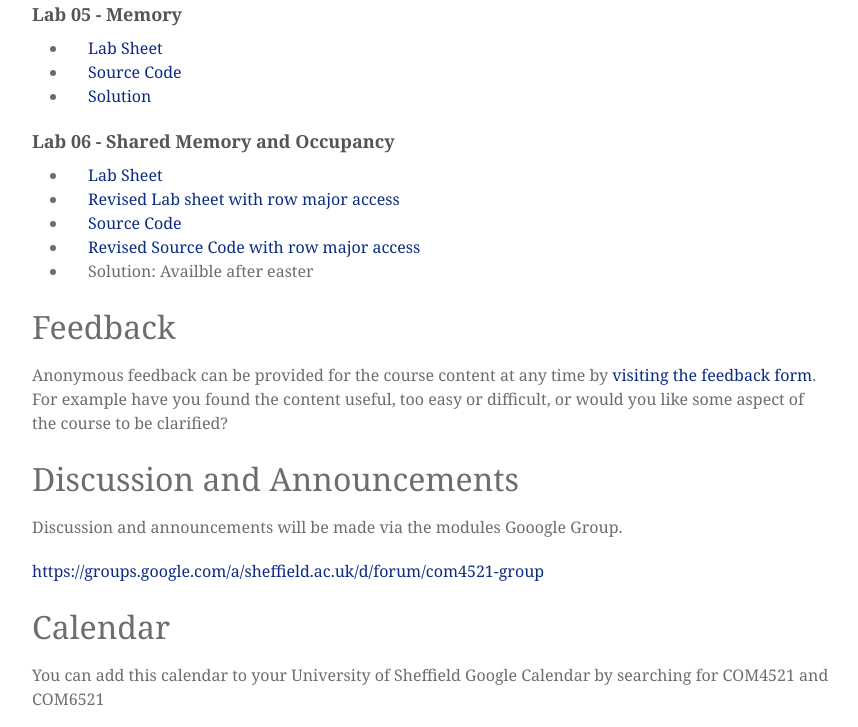
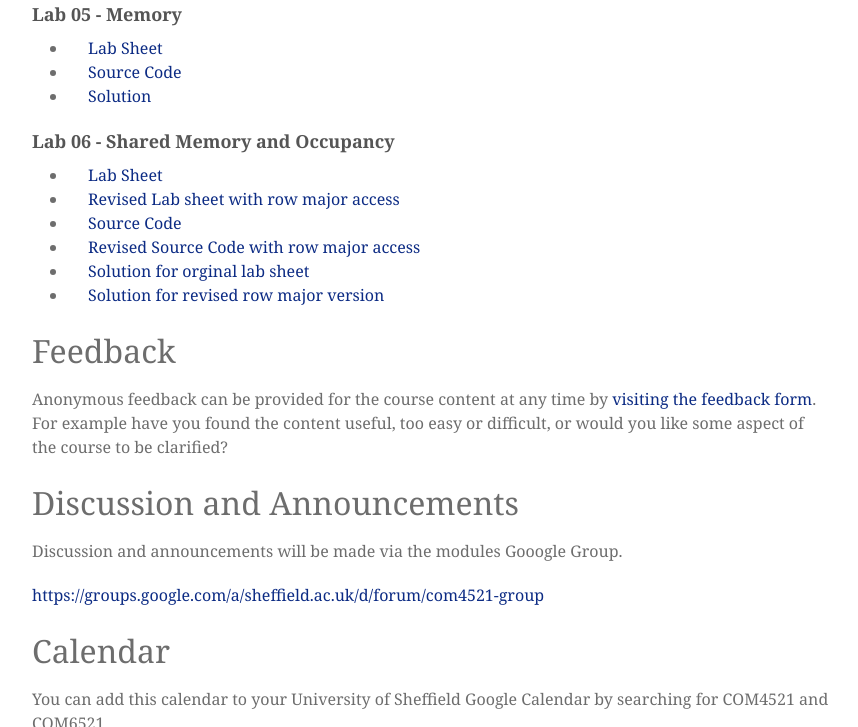
Before and after one commit to mondus/mondus.github.io, a Jekyll site: the page built from teaching/COM4521/index.md, in a window 1280 px wide and 900 px high, scrolled down 3308 px, cut to the strip 0-727 px from the top of the window. Shown: the whole strip, without its empty margins (208-1066 px from the left). Built offline with Jekyll 4.4.1, drawn with Linux system fonts in a browser that asks for light colours; nearby versions of some CDN libraries; some web fonts are replaced.

Commit message:
Update index.md

```diff
--- a/teaching/COM4521/index.md
+++ b/teaching/COM4521/index.md
@@ -145,7 +145,8 @@ A [Lab FAQ document](https://docs.google.com/a/sheffield.ac.uk/document/d/1w4k87
 * [Revised Lab sheet with row major access](https://drive.google.com/a/sheffield.ac.uk/file/d/0B2HbOiEppVPMLXFqaHBlcHRuVTQ/view?usp=sharing)
 * [Source Code](https://drive.google.com/a/sheffield.ac.uk/file/d/0B2HbOiEppVPMNjBxbnRwVy1oZTA/view?usp=sharing)
 * [Revised Source Code with row major access](https://drive.google.com/a/sheffield.ac.uk/file/d/0B2HbOiEppVPMMlp1Y0E3dlhUU1E/view?usp=sharing)
-* Solution: Availble after easter
+* [Solution for orginal lab sheet](https://drive.google.com/open?id=0B2HbOiEppVPMTE5YQ2xKZGpNYXM)
+* [Solution for revised row major version](https://drive.google.com/open?id=0B2HbOiEppVPMM2ZaS0NNczBON28)
 
 # Feedback
 
```
